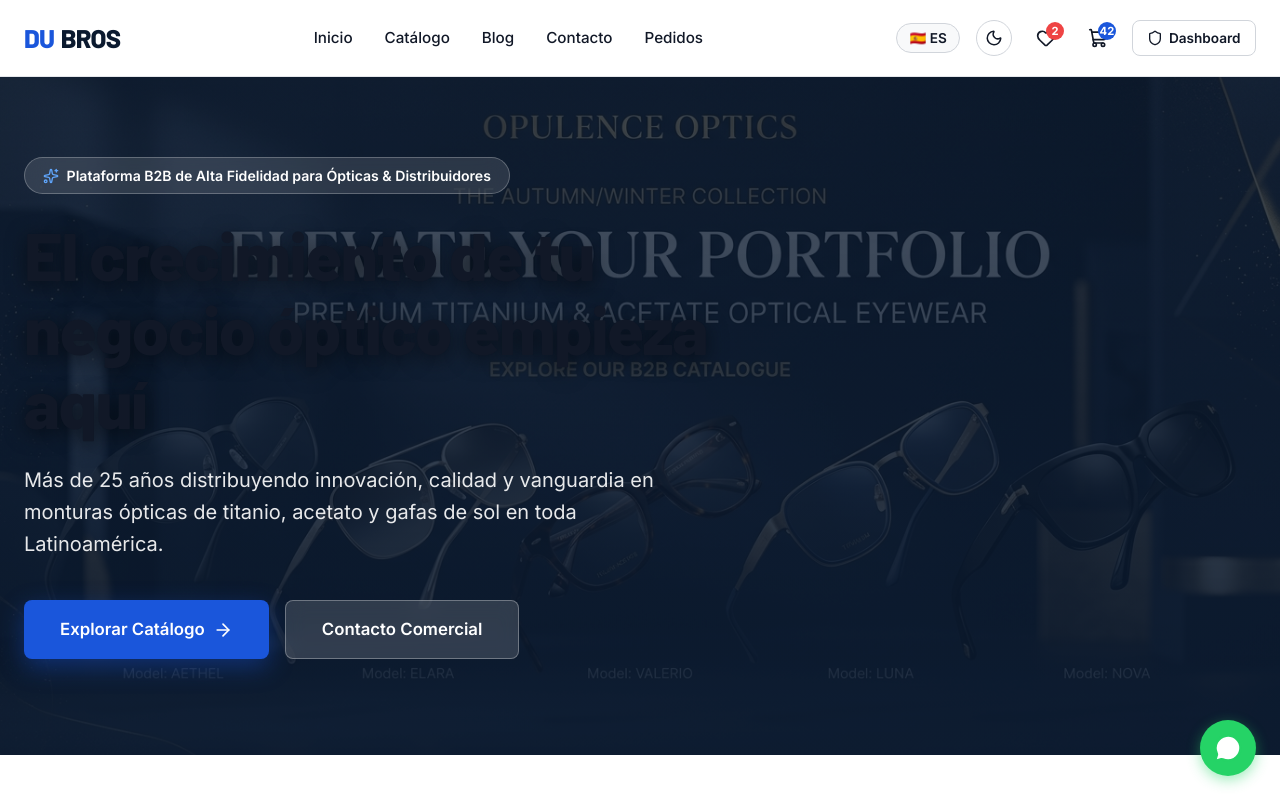
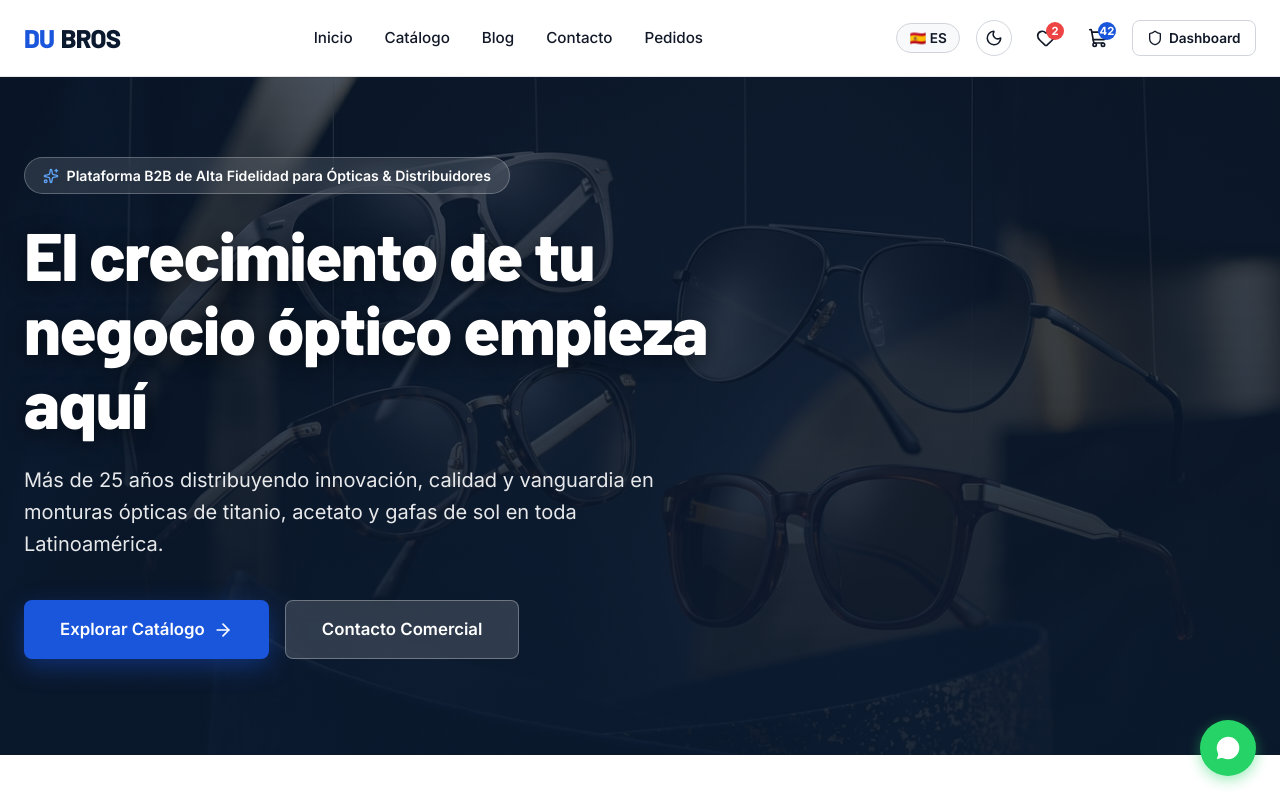
Before and after one commit to dubroswix-png/dubros-app, a Next.js app: page / in a window 1280 px wide. Shown: the top 800 px of the page. Built offline with nearby package versions, Linux system fonts and the light colour scheme.

Commit message:
fix: explicit h1 color and clean hero image without typography

```diff
--- a/src/app/page.tsx
+++ b/src/app/page.tsx
@@ -47,6 +47,7 @@ export default function HomePage() {
 
             <h1
               style={{
+                color: '#FFFFFF',
                 fontSize: 'clamp(2.5rem, 5.5vw, 4.2rem)',
                 fontWeight: 800,
                 lineHeight: 1.1,
```
Also changed, not shown: public/images/hero-banner.jpg.
